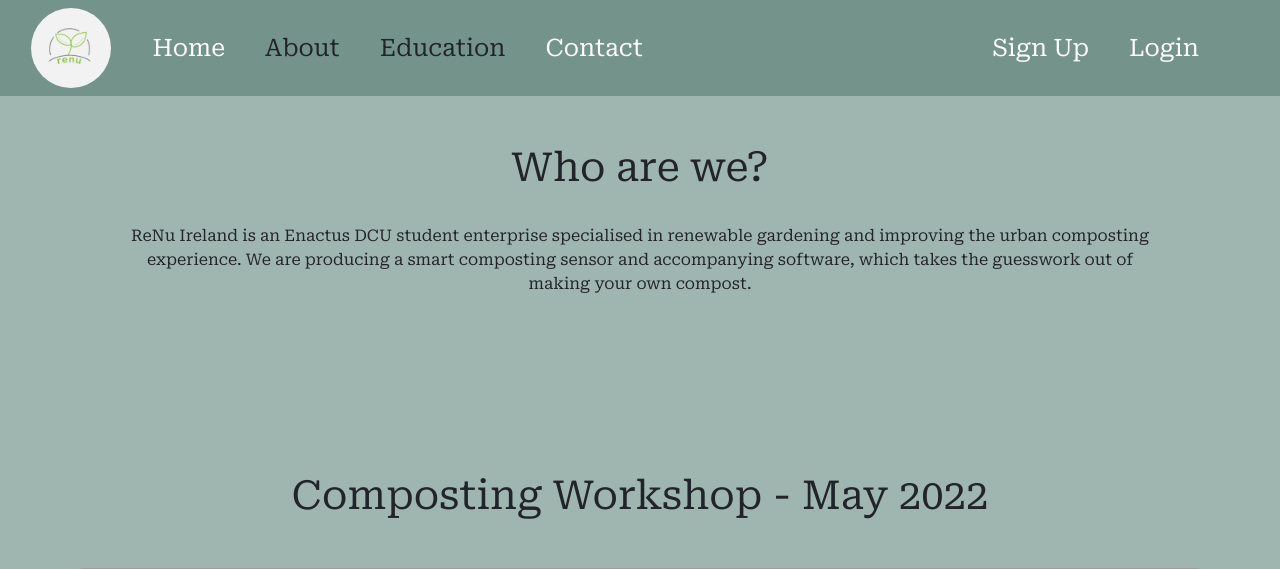
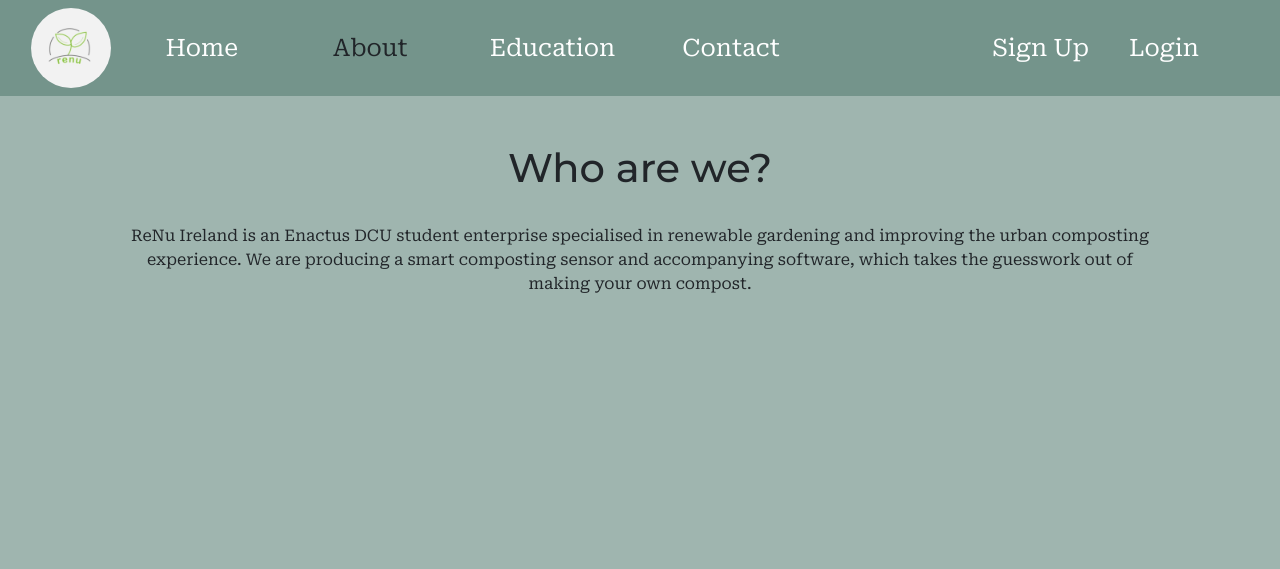
Before and after one commit to ngowran/Renu-Website, a Django app: page /about in a window 1280 px wide. Shown: the top 569 px of the page. Run offline with Django 3.2, Linux system fonts and the light colour scheme; grey boxes are pictures that could not be loaded.

Commit message:
Nav, education content, new font.

```diff
--- a/mysite/templates/about.html
+++ b/mysite/templates/about.html
@@ -13,11 +13,4 @@
   <p></p>
 </div>
 
-<div class="text-center mt-5">
-<h1>Composting Workshop - May 2022</h1>
-<div class=" text-center embed-responsive embed-responsive-16by9 container mt-5 mb-5">
-  <iframe  class="embed-responsive-item yt_vid " src="https://www.youtube.com/embed/LPlAGtPk560" title="YouTube video player" allow="accelerometer; autoplay; clipboard-write; encrypted-media; gyroscope; picture-in-picture" allowfullscreen></iframe>
-</div>
-</div>
-
 {% endblock %}
--- a/mysite/templates/base.html
+++ b/mysite/templates/base.html
@@ -9,6 +9,10 @@
 <link rel="icon" type="image/x-icon" href="{% static 'images/favicon.ico' %}">
 <link rel="stylesheet" href="https://cdn.jsdelivr.net/npm/bootstrap@4.3.1/dist/css/bootstrap.min.css" integrity="sha384-ggOyR0iXCbMQv3Xipma34MD+dH/1fQ784/j6cY/iJTQUOhcWr7x9JvoRxT2MZw1T" crossorigin="anonymous">
 <link href="https://fonts.googleapis.com/css2?family=Playfair+Display:wght@600&amp;family=Roboto+Serif:ital@0;1&amp;display=swap" rel="stylesheet">
+<link rel="preconnect" href="https://fonts.googleapis.com">
+<link rel="preconnect" href="https://fonts.gstatic.com" crossorigin>
+<link href="https://fonts.googleapis.com/css2?family=Montserrat:ital,wght@0,100;0,200;0,300;0,400;0,500;0,600;0,700;0,800;0,900;1,100;1,200;1,300;1,400;1,500;1,600;1,700;1,800;1,900&display=swap" rel="stylesheet">
+
 <link rel="stylesheet" type="text/css" href= "{% static 'css/base.css' %}" >
 {% if message %}
 <script>
--- a/mysite/templates/index.html
+++ b/mysite/templates/index.html
@@ -14,7 +14,7 @@
 
 <div class="container p-5 row mx-auto text-center">
 <div class="col-md-6 text-center">
-  <h1>ReNu</h1>
+  <h1 class="title">ReNu</h1>
 <h2><em>The smart way to compost.</em></h2>
   <br><br>
 <h3> Download soon!</h3>
--- a/mysite/templates/navbar.html
+++ b/mysite/templates/navbar.html
@@ -8,29 +8,40 @@
   {% if request.path == index_url %}<img src="{% static 'images/renu_logo.jpg' %}" alt="renulogo" style="height: 5rem; width 5rem; border-radius: 50px;">{% else %}<a href="{% url 'index' %}" ><img src="{% static 'images/renu_logo.jpg' %}" alt="renulogo" style="height: 5rem; width 5rem; border-radius: 50px;"></a>{% endif %}
     </div>
 
-  <!--briuh whats this -->
     <div class="col-lg-8 nav-style">
     <ul class="nav  navbar-nav navbar-expand nav-style links">
 
+      <div class="row text-center">
+        <div class="col-sm-3">
       <span class="nav-style">
       <li class="nav-item nav-style"> {% url 'index' as index_url %}
   {% if request.path == index_url %}Home{% else %}<a href="{% url 'index' %}" >Home</a>{% endif %}</li>
       </span>
+        </div>
 
+      <div class="col-sm-3">
       <span class="nav-style">
       <li class="nav-item nav-style"> {% url 'about' as about_url %}
   {% if request.path == about_url %}About{% else %}<a href="{% url 'about' %}">About</a>{% endif %}</li>
       </span>
+      </div>
 
+        <div class="col-sm-3">
        <span class="nav-style">
       <li class="nav-item nav-style"> {% url 'education' as education_url %}
-  {% if request.path == about_url %}Education{% else %}<a href="{% url 'education' %}">Education</a>{% endif %}</li>
+  {% if request.path == education_url %}Education{% else %}<a href="{% url 'education' %}">Education     </a>{% endif %}</li>
       </span>
+        </div>
 
-      <li class="nav-item nav-style">{% url 'contact' as contact_url %}
+       <div class="col-sm-3">
+        <span>
+     <li class="nav-item nav-style pl-4">{% url 'contact' as contact_url %}
 
   {% if request.path == contact_url %}Contact{% else %}<a href="{% url 'contact' %}">Contact</a>{% endif %}</li>
+         </span>
+       </div>
 
+      </div>
     </ul>
     </div>
 
--- a/static/css/base.css
+++ b/static/css/base.css
@@ -14,6 +14,7 @@
 .title {
   text-align: center;
   font-size: 2.5rem;
+  font-family: 'Montserrat', sans-serif;
 }
 
 .main_title {
```
Also changed, not shown: mysite/templates/education.html (+24 -1 lines), 1 other file.
